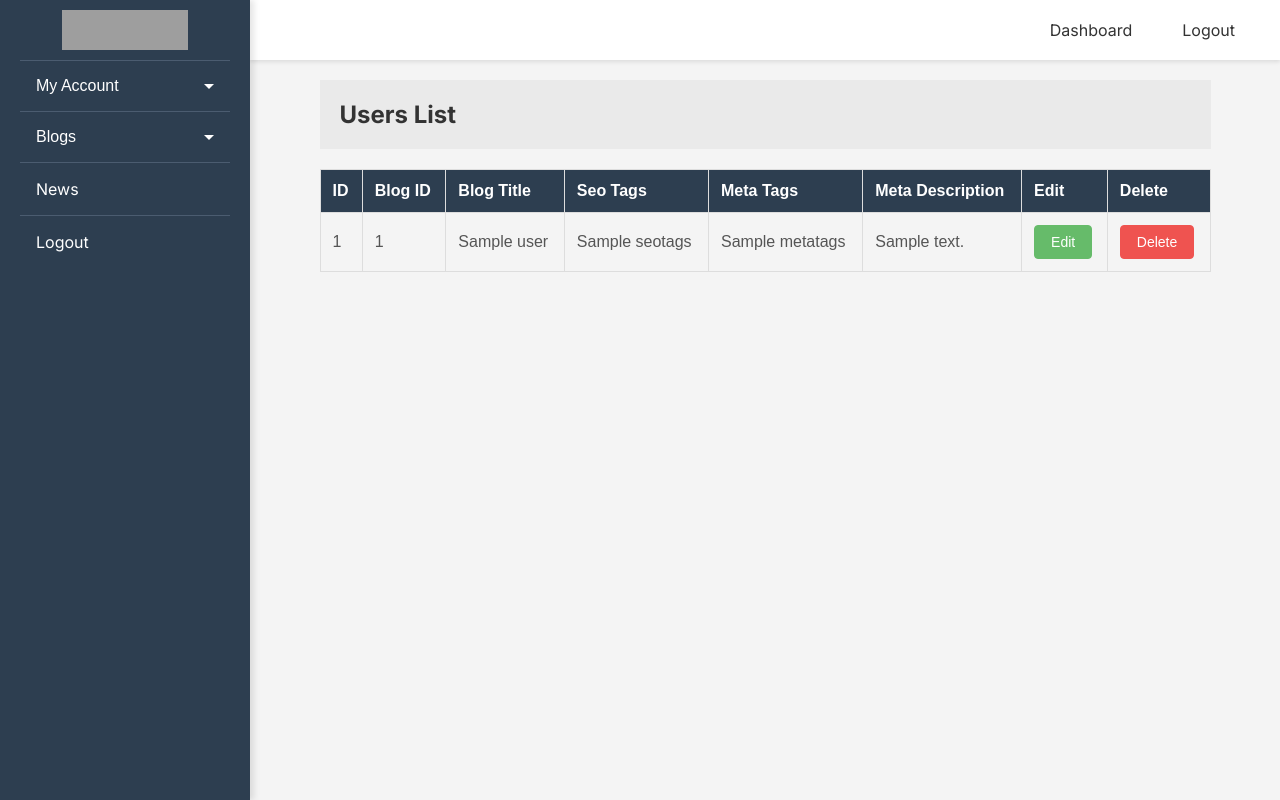
After one commit to sorabhjoshi/Crud-CI3, a CodeIgniter app: the page made by application/views/Blog/Categories.php in a window 1280 px wide. The commit adds this page. Run offline with CodeIgniter, Linux system fonts and the light colour scheme; tables that the repository leaves empty or names only in its code hold one stand-in row (values such as "Sample post"); the template is opened without the code that fills it: most values are stand-ins (such as "Sample title", 1, 10 or a date in 2020); data that the repository does not hold is empty; grey boxes are pictures that could not be loaded.

Commit message:
blog category added

```diff
--- a/application/config/routes.php
+++ b/application/config/routes.php
@@ -57,6 +57,8 @@ $route['About'] = 'Welcome/about';
 $route['Contact'] = 'Welcome/contact';
 $route['News'] = 'Welcome/news';
 $route['Blog'] = 'Welcome/Blog';
+$route['Categories'] = 'Welcome/Categories';
+
 $route['Login'] = 'Login/login_user';
 $route['LogoutUser'] = 'Welcome/LogoutUser';
 $route['Logout'] = 'Welcome/logout';
@@ -64,8 +66,14 @@ $route['Myprofile'] = 'Welcome/myprofile';
 $route['Updateprofile'] = 'Welcome/updateprofile';
 $route['Users'] = 'Welcome/users';
 $route['EditBlog/(:num)'] = 'Edit/EditBlog/$1';
+$route['Edittags/(:num)'] = 'Edit/Edittags/$1';
+
 $route['UpdateBlog/(:num)'] = 'Edit/UpdateBlog/$1';
+$route['UpdateSEO/(:num)'] = 'Edit/UpdateSEO/$1';
+
 $route['DeleteBlog/(:num)'] = 'Edit/DeleteBlog/$1';
+
+$route['Deletetags/(:num)'] = 'Edit/Deletetags/$1';
 $route['EditNews/(:num)'] = 'EditNews/LoadNewsdata/$1';
 $route['UpdateNews/(:num)'] = 'EditNews/UpdateNewsdata/$1';
 $route['DeleteNews/(:num)'] = 'EditNews/DeleteNews/$1';
--- /dev/null
+++ b/application/views/Blog/Categories.php
@@ -0,0 +1,155 @@
+<?php include 'Components/Header.php'; ?>
+
+<main class="content">
+    <div class="tablecontainer">
+        <h2>Users List</h2>
+        <table class="user-table">
+            <thead class="thead-dark">
+                <tr>
+                    <th>ID</th>
+                    <th>Blog ID</th>
+                    <th>Blog Title</th>
+                    <th>Seo Tags</th>
+                    <th>Meta Tags</th>
+                    <th>Meta Description</th>
+                    <th>Edit</th>
+                    <th>Delete</th>
+                </tr>
+            </thead>
+            <tbody>
+                <?php if (!empty($users)): ?>
+                    <?php foreach ($users as $user): ?>
+                        <tr>
+                            <td><?php echo $id=$id+1; ?></td>
+                            <td><?php echo $user->id; ?></td>
+                            <td><?php echo $user->Title; ?></td>
+                            <td><?php echo $user->seotags; ?></td>
+                            <td><?php echo $user->metatags; ?></td>
+                            <td><?php echo $user->metadesc; ?></td>
+                            <td class="button-cell"><a href="<?= base_url('Edittags/' . $user->id) ?>" class="edit-btn">Edit</a></td>
+                            <td class="button-cell"><a href="<?= base_url('Deletetags/' . $user->id) ?>" class="delete-btn" onclick="return confirm('Are you sure you want to delete this user?')">Delete</a></td>
+                        </tr>
+                    <?php endforeach; ?>
+                <?php else: ?>
+                    <tr>
+                        <td colspan="8">No users found.</td>
+                    </tr>
+                <?php endif; ?>
+            </tbody>
+        </table>
+    </div>
+</main>
+
+<?php include 'Components/Footer.php'; ?>
+
+<style>
+    .tablecontainer {
+        margin: 20px auto;
+        width: 90%;
+        max-width: 1000px;
+    }
+
+    h2 {
+    text-align: left;
+    font-size: 24px;
+    padding: 20px;
+    background-color: #eaeaea;
+    color: #333;
+    margin-bottom: 20px;
+}
+
+    .user-table {
+        width: 100%;
+        border-collapse: collapse;
+        font-family: Arial, sans-serif;
+    }
+
+    .user-table th, .user-table td {
+        padding: 12px;
+        text-align: left;
+        border: 1px solid #ddd;
+    }
+
+    .user-table {
+        border-radius: 5px;
+    }
+
+    .thead-dark th {
+        background-color: #2d3e50;
+        color: #fff;
+    }
+
+    .user-table tr:nth-child(even) {
+        background-color: #f9f9f9;
+    }
+
+    .user-table tr:hover {
+        background-color: #f1f1f1;
+    }
+
+    .user-table td {
+        color: #555;
+    }
+
+    .user-table th {
+        font-weight: bold;
+    }
+
+    /* Center the buttons */
+    .button-cell {
+        text-align: center;
+    }
+
+    /* Edit and Delete button styles */
+    .edit-btn, .delete-btn {
+        padding: 8px 16px;
+        font-size: 14px;
+        text-decoration: none;
+        border-radius: 4px;
+        display: inline-block;
+        cursor: pointer;
+        transition: all 0.3s ease;
+    }
+
+    /* Edit button */
+    .edit-btn {
+        background-color: #66bb6a;  /* Softer green */
+        color: white;
+        border: 1px solid #66bb6a;
+    }
+
+    /* Edit button hover effect */
+    .edit-btn:hover {
+        background-color: #5caa5b;  /* Slightly darker green */
+        border: 1px solid #5caa5b;
+    }
+
+    /* Delete button */
+    .delete-btn {
+        background-color: #ef5350;  /* Softer red */
+        color: white;
+        border: 1px solid #ef5350;
+    }
+
+    /* Delete button hover effect */
+    .delete-btn:hover {
+        background-color: #e53935;  /* Slightly darker red */
+        border: 1px solid #e53935;
+    }
+
+    /* Delete button active effect */
+    .delete-btn:active {
+        background-color: #d32f2f;  /* Even darker red */
+    }
+
+    /* Responsive adjustments */
+    @media (max-width: 768px) {
+        .user-table th, .user-table td {
+            padding: 8px;
+        }
+
+        .edit-btn, .delete-btn {
+            font-size: 12px;
+        }
+    }
+</style>
--- a/application/views/Blog/Components/Header.php
+++ b/application/views/Blog/Components/Header.php
@@ -31,7 +31,7 @@
                 </button>
                 <div class="dropdown-container">
                     <a href="<?php echo base_url('Blog')?>">Blog</a>
-                    <a href="<?php echo base_url('Users')?>">Categories</a>
+                    <a href="<?php echo base_url('Categories')?>">Categories</a>
                 </div>
                 <a href="<?php echo base_url('News')?>">News</a>
                 <a class="logout" href="<?php echo base_url('Logout')?>">Logout</a>
```
Also changed, not shown: application/controllers/Edit.php (+43 -0 lines), application/controllers/Welcome.php (+8 -0 lines), application/models/web/Blog_model.php (+16 -0 lines), application/views/Blog/Utils/Edittags.php (added, +161 -0 lines).
